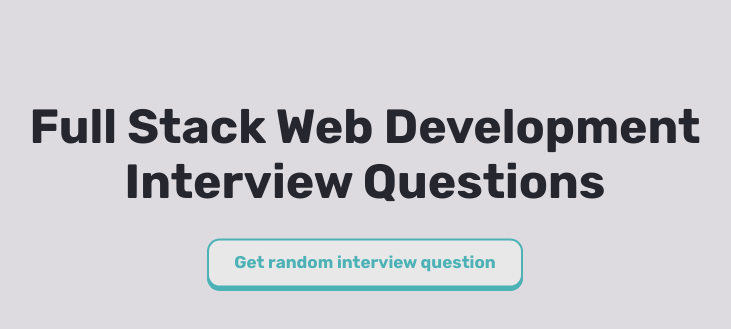
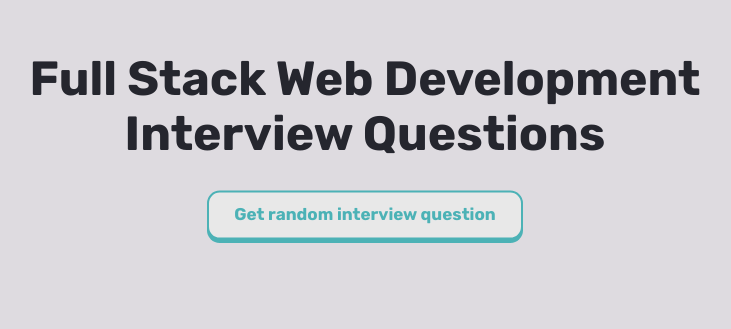
Before and after one commit to 20jasper/interview-question-api, a website: page index.html in a window 1280 px wide. Shown: the part 205-534 px from the top of the page, without its empty margins (275-1006 px from the left). Drawn offline with nearby package versions, Linux system fonts and the light colour scheme.

Commit message:
Added divs to separate buttons / h1 from cards and updated CSS for said divs

```diff
--- a/css/style.css
+++ b/css/style.css
@@ -26,9 +26,10 @@ body {
 	align-items: center;
 	height: 100vh;
 	text-align: center;
+	margin-top: 20%;
 }
 
-main {
+main div {
 	display: flex;
 	flex-direction: column;
 	align-items: center;
--- a/index.html
+++ b/index.html
@@ -11,15 +11,19 @@
 	</head>
 	<body>
 		<main>
+			<div>
 				<h1>Full Stack Web Development <br />Interview Questions</h1>
 				<button id="clickMe" type="button" name="button">
 				<span class="button_top"> Get random interview question </span>
 				</button>
+			</div>
+			<div>
 				<section class="hidden">
 					<h2 id="question"></h2>
 					<h4 id="questionType"></h4>
 					<script type="text/javascript" src="js/main.js"></script>
 				</section>
+			</div>
 		</main>
 	</body>
 </html>
```
Lines whose indentation alone changed are shown as unchanged.
